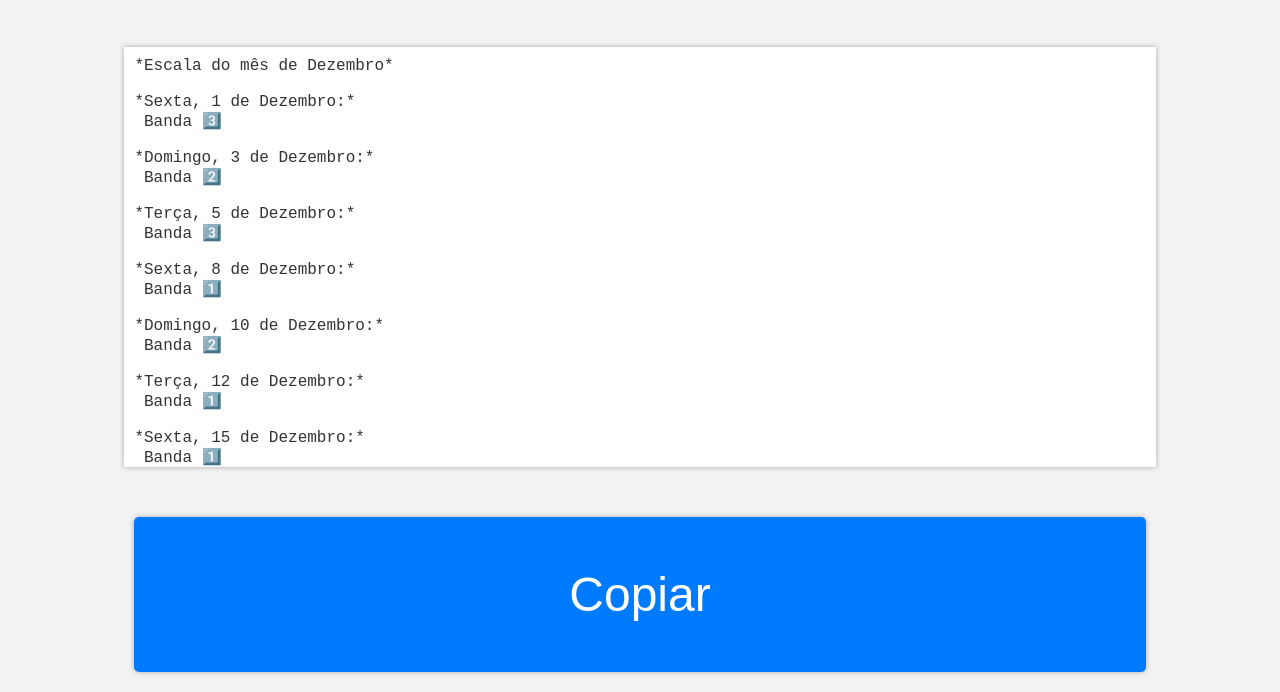
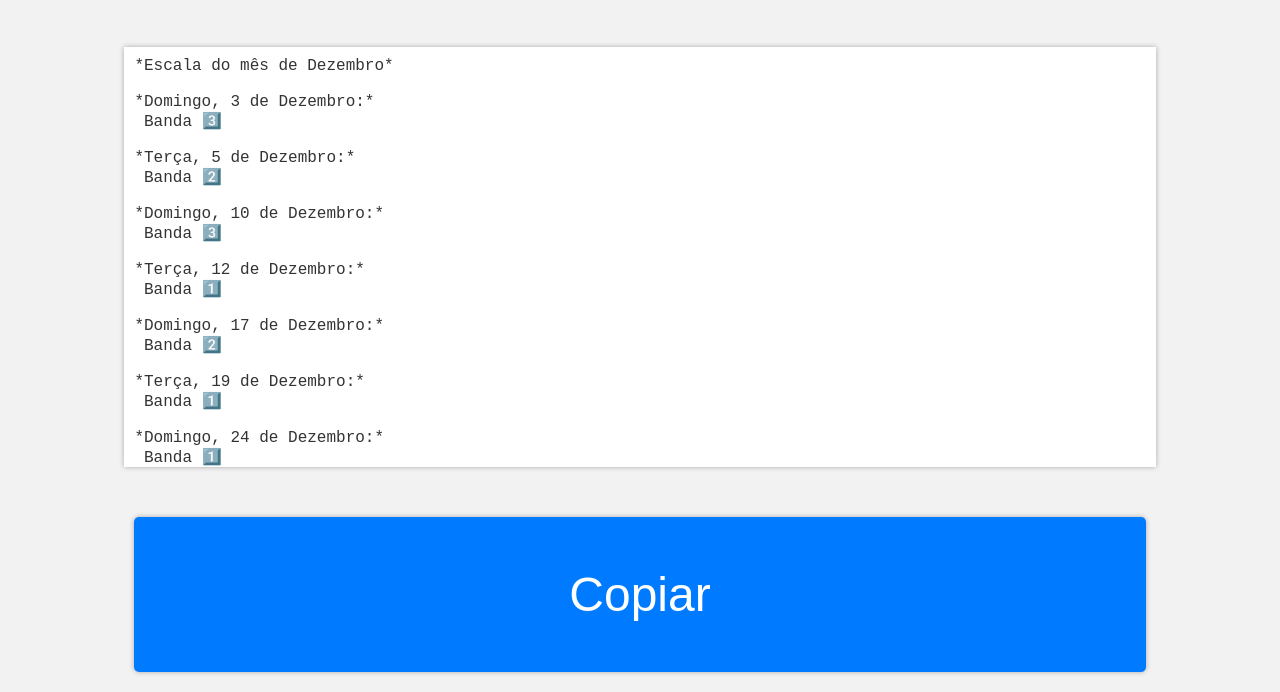
Before and after one commit to JhonnatanSchroder/gerador-de-escalas, a plain HTML site: page index.html in a window 1280 px wide. Shown: the part 108-800 px from the top of the page. Drawn offline with Linux system fonts and the light colour scheme.

Commit message:
Update index.html
retirada do culto das sextas feiras do gerador de escalas

```diff
--- a/index.html
+++ b/index.html
@@ -73,7 +73,7 @@
 				var date = new Date(2023, m, i);
 				var dayOfWeek = daysOfWeek[date.getDay()];
 
-				if (dayOfWeek == "Terça" || dayOfWeek == "Sexta" || dayOfWeek == "Domingo") {
+				if (dayOfWeek == "Terça" || dayOfWeek == "Domingo") {
 					var bandNames = ["Banda 1️⃣", "Banda 2️⃣", "Banda 3️⃣"];
 					var randomIndex = Math.floor(Math.random() * bandNames.length);
 					var bandName = bandNames[randomIndex];
```
